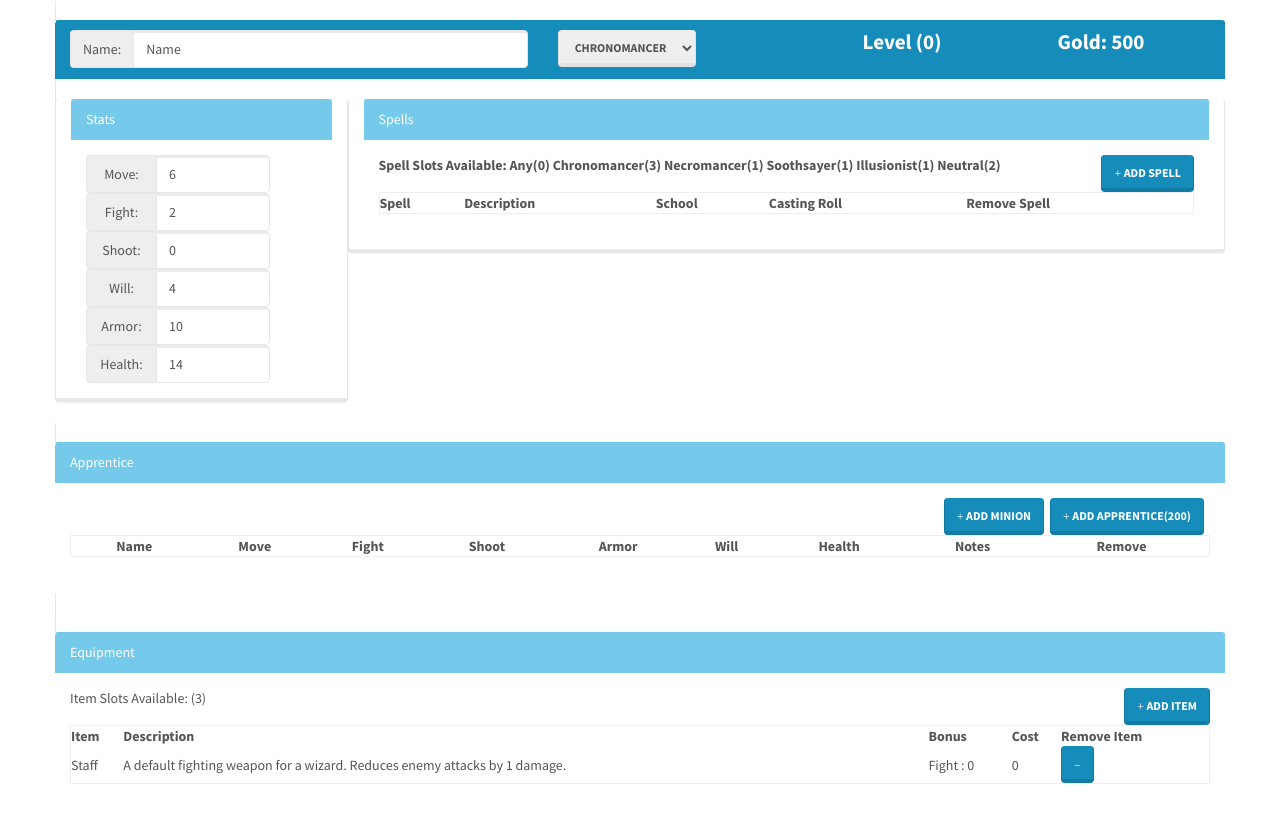
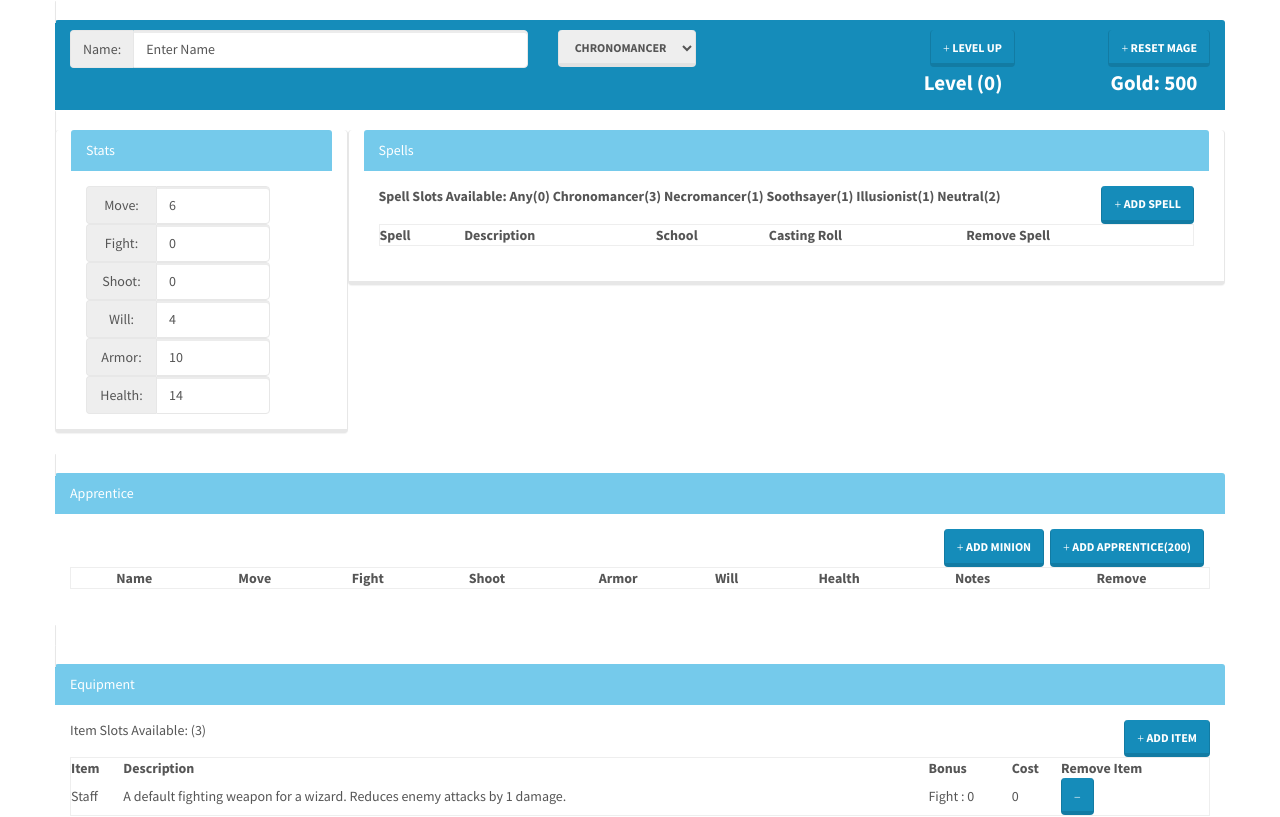
Before and after one commit to ChargerIIC/Frostgrave-WarRoster, an Angular app: page / in a window 1280 px wide. Shown: the top 817 px of the page. Built offline with nearby package versions, Linux system fonts and the light colour scheme; a web font is replaced by a local one.

Commit message:
Full Mage Reset Functionality added
In addition to the partial reset when they change schools, there is now
the option for a full reset. This also removes some old notifychange
code that wasn't in use anymore

```diff
--- a/src/app/app.component.html
+++ b/src/app/app.component.html
@@ -1,6 +1,7 @@
 <div class="container">
-  <div class="row"><app-wizard-summary-panel [userMage]="this.wizard" class="panel panel-primary" (userMageSchoolUpdated)="notifyChangeOfSchool($event)"></app-wizard-summary-panel></div>
-  <div class="row"><app-wizard-stats-panel [userMage]="this.wizard" class="col-lg-3 col-md-3 col-xs-12 panel panel-info"></app-wizard-stats-panel><app-wizard-spells-panel [userMage]="this.wizard" class="col-lg-9 col-md-9 col-xs-12 panel panel-info"></app-wizard-spells-panel></div>
+  <div class="row"><app-wizard-summary-panel [userMage]="this.wizard" class="panel panel-primary"></app-wizard-summary-panel></div>
+  <div class="row"><app-wizard-stats-panel [userMage]="this.wizard" class="col-lg-3 col-md-3 col-xs-12 panel panel-info"></app-wizard-stats-panel>
+    <app-wizard-spells-panel [userMage]="this.wizard" class="col-lg-9 col-md-9 col-xs-12 panel panel-info"></app-wizard-spells-panel></div>
   <div class="row"><app-wizard-warband-panel [userMage]="this.wizard" class="panel panel-info"></app-wizard-warband-panel></div>
   <div class="row"><app-wizard-equipment-panel [userMage]="this.wizard" class="panel panel-info"></app-wizard-equipment-panel></div>
   <div class="row"><app-wizard-homebase-panel [userMage]="this.wizard" class="panel panel-info"></app-wizard-homebase-panel></div>
--- a/src/app/app.component.ts
+++ b/src/app/app.component.ts
@@ -30,7 +30,4 @@ export class AppComponent {
     this.wizard.addItemToInventory(EquipmentVault.items[0]);
   }
 
-  notifyChangeOfSchool(newSchool: School){
-    console.log(newSchool);
-  }
 }
--- a/src/app/model/mage.model.ts
+++ b/src/app/model/mage.model.ts
@@ -36,30 +36,14 @@ export class Mage extends Figure {
   constructor(){
     super();
     //Defaults
-    this.name = "Name";
+    this.name = "Enter Name";
     this.school = SpellBook.schools[0];
-    this.level = 0;
-    this.move = 6;
-    this.fight = 2;
-    this.shoot = 0;
-    this.will = 4;
-    this.armor = 10;
-    this.health = 14;
-    this.initializeSpellSlots(this.school);
+    this.resetMage(true);
     this.openItemSlots = 4;
-    this.gold = 500;
-
-    this.spells = new Array<Spell>();
-    this.items = new Array<Equipment>();
-    this.warbandMembers = new Array<Minion>();
-    this.apprentice = null;
-
-    this.base = HomeBaseVault.baseOptions[0];
-
   }
 
   //Resets any school related data, including level
-  resetMageSchool(){
+  resetMage(fullReset: boolean){
     this.level = 0;
     this.move = 6;
     this.fight = 0;
@@ -72,6 +56,14 @@ export class Mage extends Figure {
       this.spellSlotsAvailable[kvp] = 0;
     }
     this.initializeSpellSlots(this.school);
+
+    if(fullReset){
+      this.gold = 500;
+      this.items = new Array<Equipment>();
+      this.warbandMembers = new Array<Minion>();
+      this.apprentice = null;
+      this.base = HomeBaseVault.baseOptions[0];
+    }
   }
 
   initializeSpellSlots(school: School){
--- a/src/app/wizard-summary-panel/wizard-summary-panel.component.html
+++ b/src/app/wizard-summary-panel/wizard-summary-panel.component.html
@@ -12,10 +12,18 @@
     </select>
   </div>
   <div class="col-lg-2 col-md-2 col-xs-2">
-    <span class="label lblLevel">Level ({{userMage.level}})</span>
+    <button class="btn btn-primary pull-right"><span class="glyphicon glyphicon-plus"></span> Level Up</button>
   </div>
   <div class="col-lg-2 col-md-2 col-xs-2">
-    <span class="label lblGold">Gold: {{userMage.gold}}</span>
-  </div>
+    <button class="btn btn-primary pull-right" (click)="resetMage(this.userMage)"><span class="glyphicon glyphicon-plus"></span> Reset Mage</button>
   </div>
 </div>
+  <div class="row">
+    <div class="col-lg-10 col-md-10 col-xs-10">
+      <span class="label lblLevel pull-right">Level ({{userMage.level}})</span>
+    </div>
+    <div class="col-lg-2 col-md-2 col-xs-2">
+      <span class="label lblGold pull-right">Gold: {{userMage.gold}}</span>
+    </div>
+  </div>
+</div>
--- a/src/app/wizard-summary-panel/wizard-summary-panel.component.ts
+++ b/src/app/wizard-summary-panel/wizard-summary-panel.component.ts
@@ -14,7 +14,6 @@ export class WizardSummaryPanelComponent implements OnInit {
   schoolsOfMagic: School[];
 
   @Input() userMage: Mage;
-  @Output() userMageSchoolUpdated: EventEmitter<School> = new EventEmitter();
 
   constructor() {
     this.schoolsOfMagic = SpellBook.schools;
@@ -29,8 +28,10 @@ export class WizardSummaryPanelComponent implements OnInit {
   onSchoolChange(newValue: School)
   {
     this.userMage.school = newValue;
-    this.userMage.resetMageSchool();
-    this.userMageSchoolUpdated.emit(newValue);
+    this.userMage.resetMage(true);
   }
 
+  resetMage(mage: Mage){
+    this.userMage.resetMage(false);
+  }
 }
```
